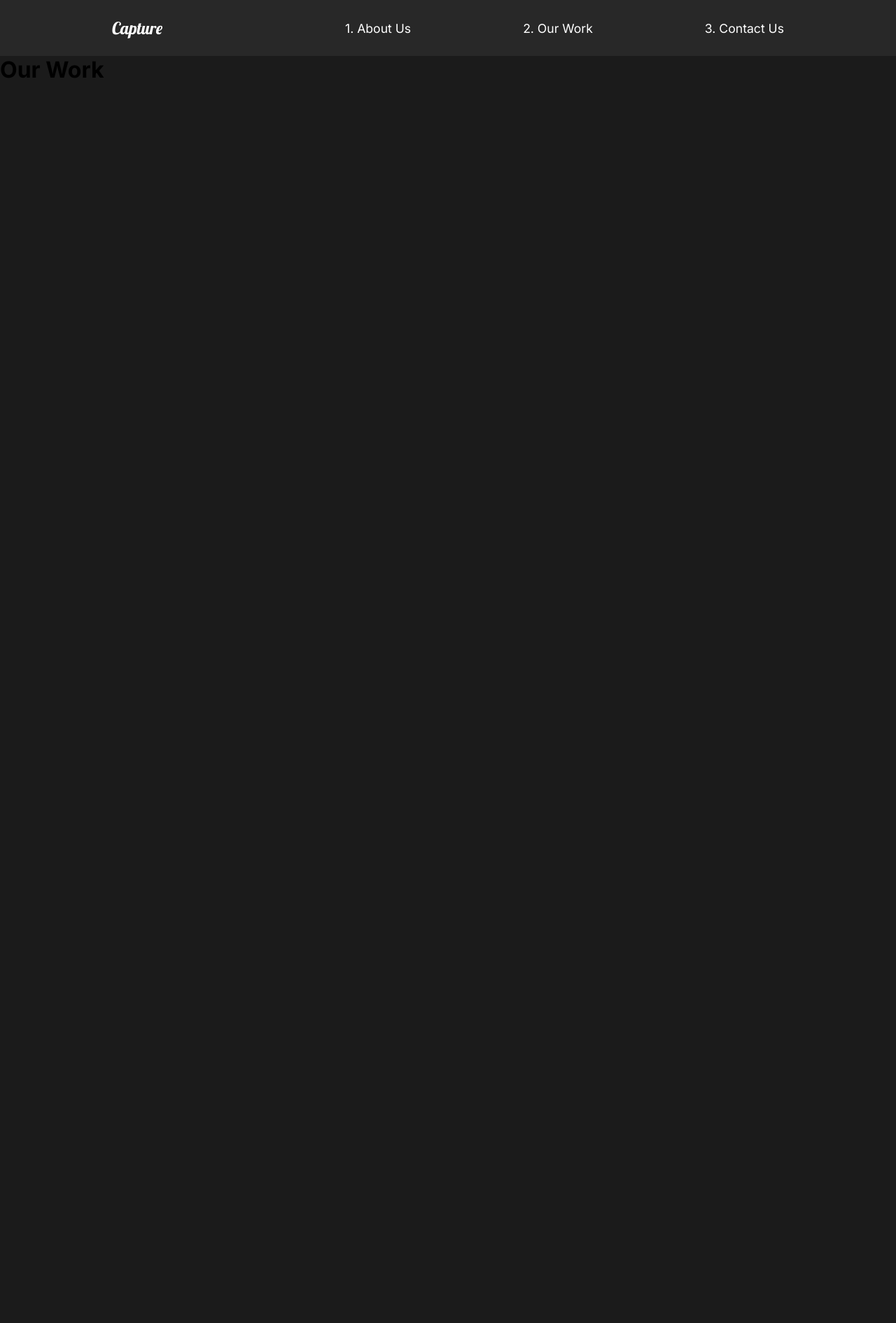
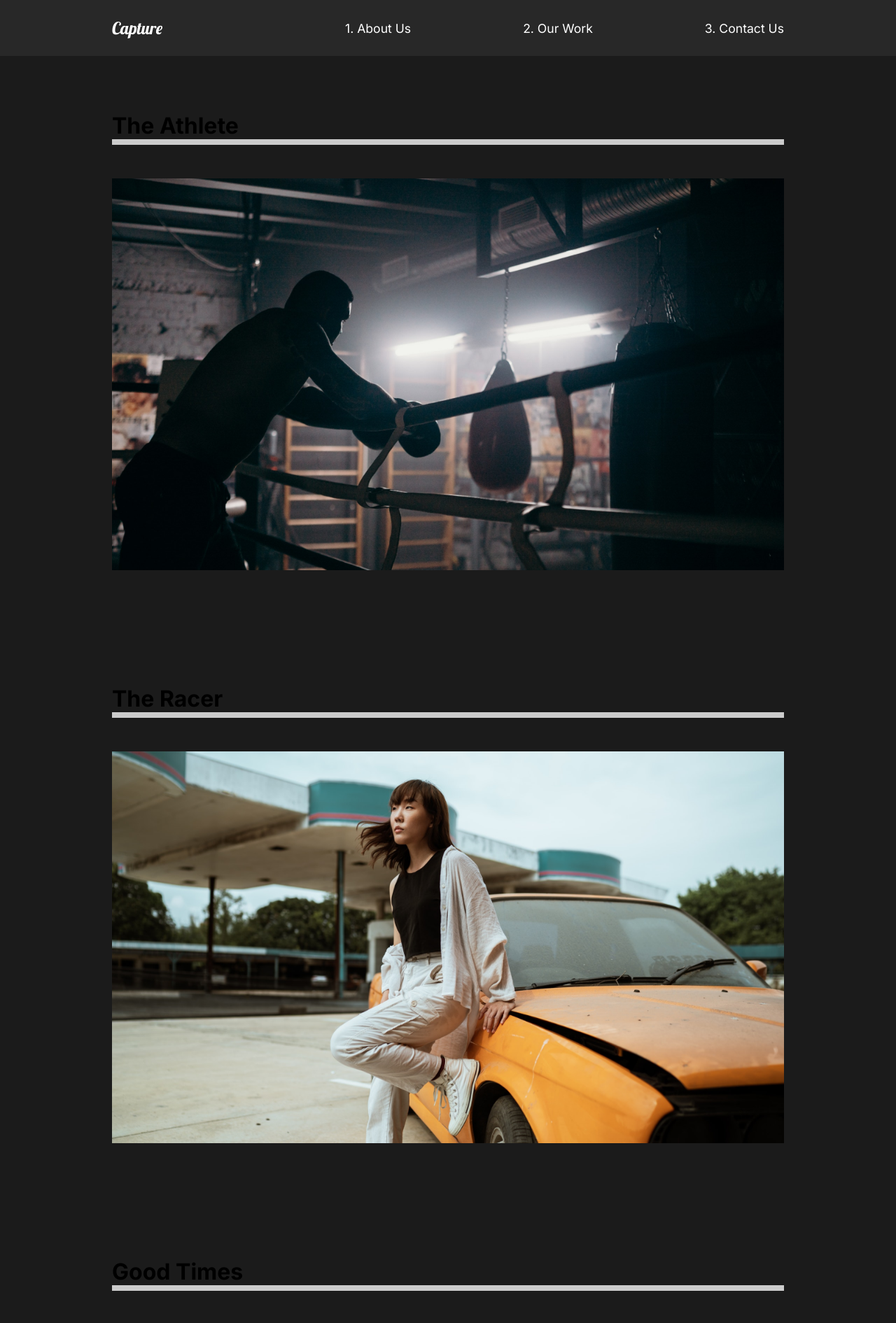
Before and after one commit to arggeo/react-portfolio-website, a React (Create React App) app: page /work in a window 1280 px wide. Shown: the top 1891 px of the page at 70% size. Before the commit the page ends 800 px from the top, so only its background shows below. Built offline with nearby package versions, Linux system fonts and the light colour scheme.

Commit message:
Added content to Our Work page

```diff
--- a/src/components/AboutSection.js
+++ b/src/components/AboutSection.js
@@ -1,4 +1,6 @@
 import React from 'react';
+
+// Import Images
 import home1 from '../img/home1.png';
 
 // Styled Components
--- a/src/pages/OurWork.js
+++ b/src/pages/OurWork.js
@@ -1,11 +1,68 @@
 import React from 'react';
+
+// Import Images
+import athlete from '../img/athlete-small.png';
+import theRacer from '../img/theracer-small.png';
+import goodTimes from '../img/goodtimes-small.png';
+
+// Styled Components
+import styled from 'styled-components';
+
+// Import Router
+import { Link } from 'react-router-dom';
 
 const OurWork = () => {
     return (
-        <div>
-            <h1>Our Work</h1>
-        </div>
+        <Work>
+            <Movie>
+                <h1>The Athlete</h1>
+                <div className="line"></div>
+                <Link>
+                    <img src={athlete} alt="athlete"/>
+                </Link>
+            </Movie>
+            <Movie>
+                <h1>The Racer</h1>
+                <div className="line"></div>
+                <Link>
+                    <img src={theRacer} alt="The Racer"/>
+                </Link>
+            </Movie>
+            <Movie>
+                <h1>Good Times</h1>
+                <div className="line"></div>
+                <Link>
+                    <img src={goodTimes} alt="Good Times"/>
+                </Link>
+            </Movie>
+        </Work>
     );
 }
 
+const Work = styled.div`
+  min-height: 100vh;
+  overflow: hidden;
+  padding: 5rem 10rem;
+
+  h2 {
+    padding: 1rem 0;
+  }
+`;
+
+const Movie = styled.div`
+  padding-bottom: 10rem;
+
+  .line {
+    height: 0.5rem;
+    background: #ccc;
+    margin-bottom: 3rem;
+  }
+
+  img {
+    width: 100%;
+    height: 70vh;
+    object-fit: cover;
+  }
+`;
+
 export default OurWork;
```
